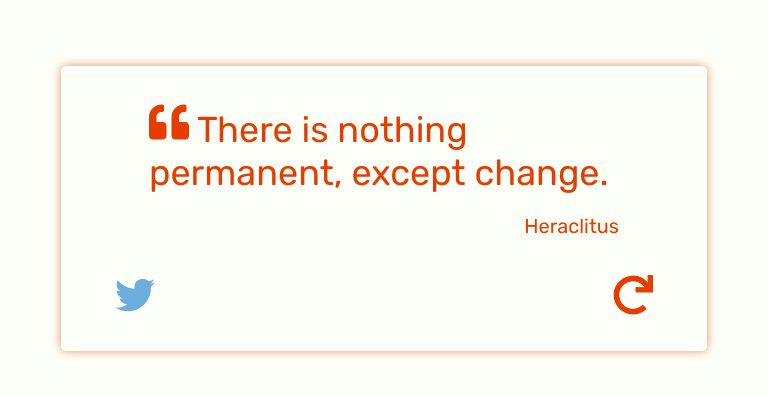
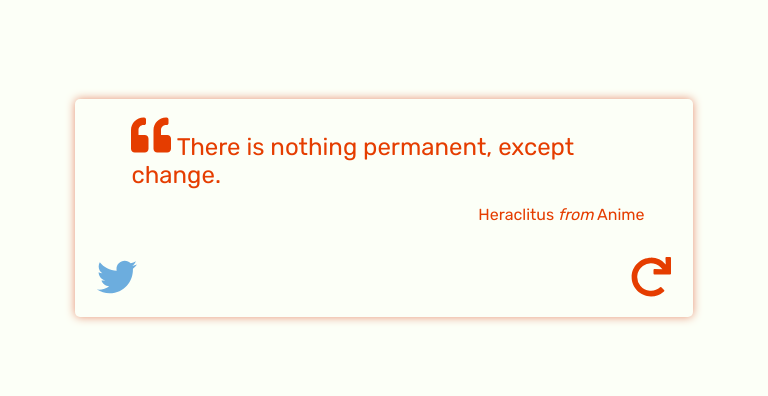
Before and after one commit to lav-lav-r/anime-quotes, a Svelte app: page / in a window 768 px wide. Shown: the part 192-588 px from the top of the page. Built offline with nearby package versions, Linux system fonts and the light colour scheme.

Commit message:
Local Network url + Show Title + Mobile Layout

```diff
--- a/package.json
+++ b/package.json
@@ -4,7 +4,7 @@
   "scripts": {
     "build": "rollup -c",
     "dev": "rollup -c -w",
-    "start": "sirv public"
+    "start": "sirv public --host 0.0.0.0"
   },
   "devDependencies": {
     "@rollup/plugin-commonjs": "^12.0.0",
--- a/src/App.svelte
+++ b/src/App.svelte
@@ -27,8 +27,7 @@
 	}
 
 	main {
-		max-width: 90%;
-		width: 550px;
+		max-width: 550px;
 		background-color: var(--background);
 		box-shadow: 0 0 10px var(--accent);
 		border-radius: 5px;
@@ -39,9 +38,11 @@
 		grid-template-rows: repeat(2, auto);
 	}
 
-	@media (min-width: 640px) {
+	@media screen and (max-width: 768px) {
 		main {
-			max-width: none;
+			max-width: 90%;
+			margin: auto;
+			padding: 1em;
 		}
 	}
 </style>
--- a/src/components/Quote.svelte
+++ b/src/components/Quote.svelte
@@ -6,6 +6,8 @@ import { quintOut } from 'svelte/easing';
 let quote;
 let btnRefresh;
 onMount( () => {
+  //Fetch Here
+
   setTimeout( () => {
     state = true;
   }, 1000);
@@ -22,12 +24,13 @@ function refresh(){
 };
 
 let quoteText = "There is nothing permanent, except change.";
-let authorText = "Heraclitus";
+let character = "Heraclitus";
+let animeTitle = "Anime";
 let tweetLink = "";
-if(quoteText === "" || authorText === ""){
+if(quoteText === "" || character === ""){
   tweetLink = `https://twitter.com/intent/tweet?hashtags=growth`;
 } else {
-  tweetLink = `https://twitter.com/intent/tweet?hashtags=growth&text=${quoteText} -${authorText}`;
+  tweetLink = `https://twitter.com/intent/tweet?hashtags=growth&text=${quoteText} -${character}`;
 };
 </script>
 
@@ -38,7 +41,7 @@ if(quoteText === "" || authorText === ""){
       <path fill="currentColor" d="M464 256h-80v-64c0-35.3 28.7-64 64-64h8c13.3 0 24-10.7 24-24V56c0-13.3-10.7-24-24-24h-8c-88.4 0-160 71.6-160 160v240c0 26.5 21.5 48 48 48h128c26.5 0 48-21.5 48-48V304c0-26.5-21.5-48-48-48zm-288 0H96v-64c0-35.3 28.7-64 64-64h8c13.3 0 24-10.7 24-24V56c0-13.3-10.7-24-24-24h-8C71.6 32 0 103.6 0 192v240c0 26.5 21.5 48 48 48h128c26.5 0 48-21.5 48-48V304c0-26.5-21.5-48-48-48z"></path>
     </svg>
     {quoteText}</blockquote>
-  <p id="author">{authorText}</p>
+  <p id="author">{character} <em>from</em> {animeTitle}</p>
 </div>
 {/if}
 
@@ -112,4 +115,14 @@ svg {
   50%   {transform: rotate(180deg)  }
   100%  {transform: rotate(360deg)  }
 }
+/*Media Queries*/
+/*-------------*/
+@media screen and (max-width: 768px) {
+  .quote-container > blockquote {
+    font-size: 1.5rem;
+  }
+  .quote-container > p {
+    font-size: 1rem;
+  }
+}
 </style>
```
